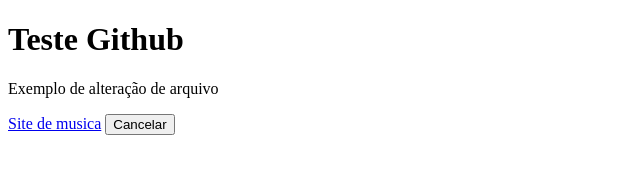
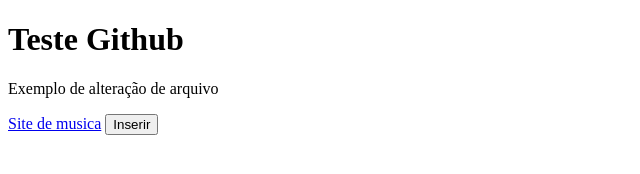
Before and after one commit to YgorGoncalves754/ALBU, a plain HTML site: page index.html in a window 1280 px wide. Shown: the full height of the page, 0-640 px from the left. Drawn offline with Linux system fonts and the light colour scheme.

Commit message:
Update index.html

```diff
--- a/index.html
+++ b/index.html
@@ -9,6 +9,6 @@
     <h1>Teste Github</h1>
     <p>Exemplo de alteração de arquivo</p>
     <a href="https://www.vagalume.com.br/enrique-iglesias/bailando-feat-descemer-bueno-gente-de-zona-traducao.html">Site de musica</a>
-    <button>Cancelar</button>
+    <button>Inserir</button>
 </body>
 </html>
```
